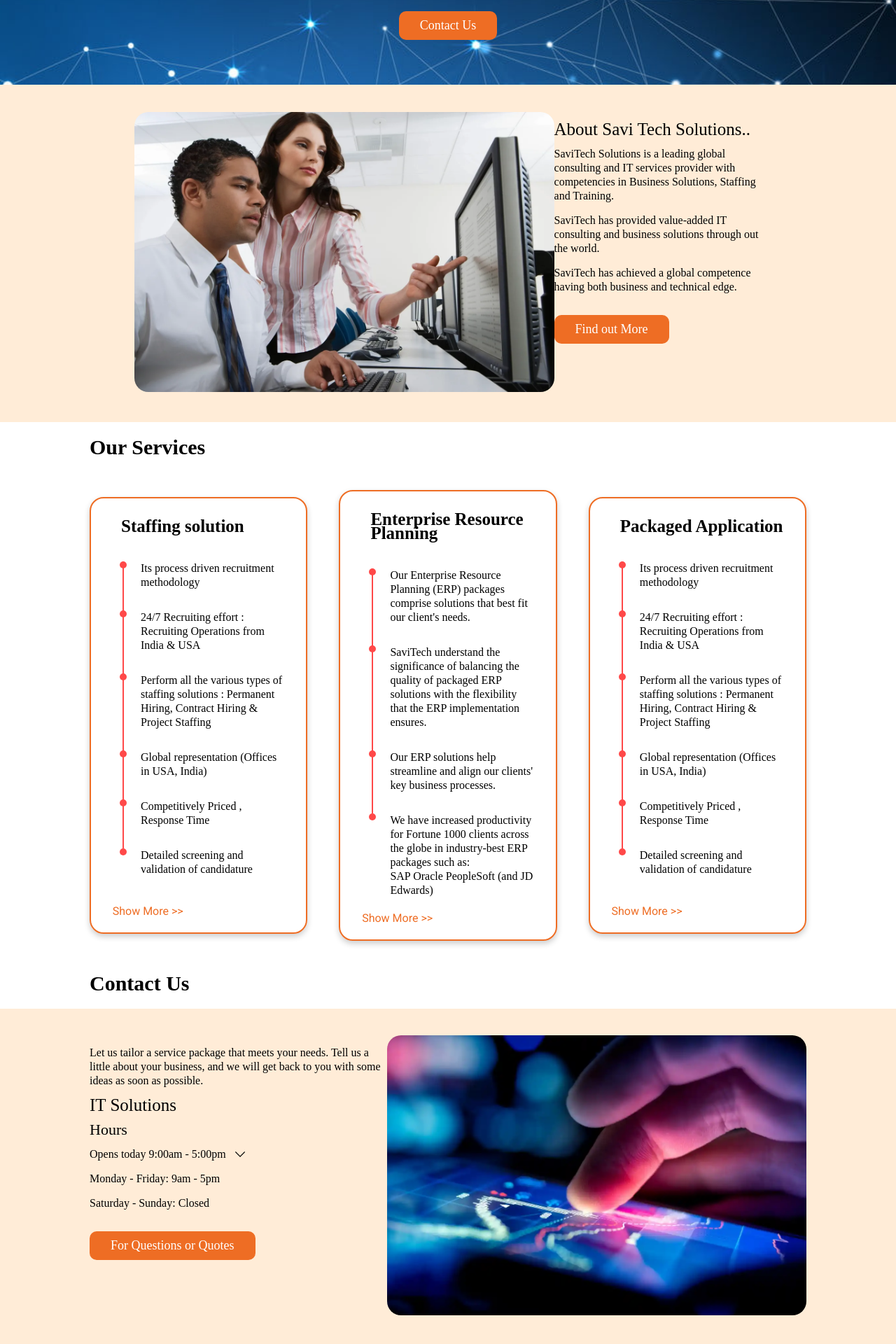
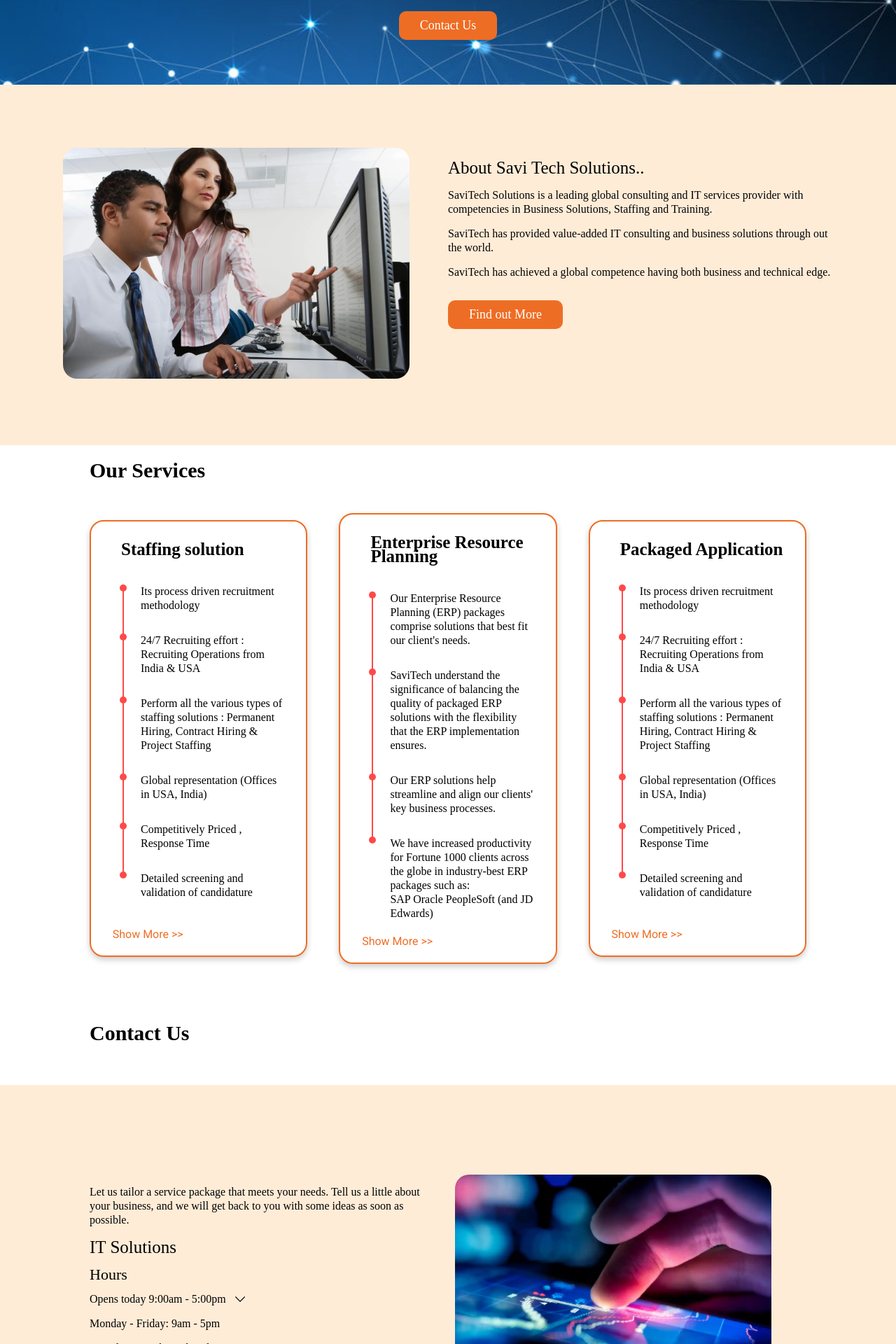
Before and after one commit to bhavyasssweety/orangestack, an Angular app: page /Home in a window 1280 px wide. Shown: the part 280-2200 px from the top of the page at 70% size. Built offline with nearby package versions, Linux system fonts and the light colour scheme.

Commit message:
responsive

```diff
--- a/src/app/home/home.component.css
+++ b/src/app/home/home.component.css
@@ -64,6 +64,7 @@
 
 .contact-content{
     flex: 1;
+    padding-right: 20px;
 }
 
 .sub-heading{
@@ -110,3 +111,104 @@
     border-radius: 10px;
     margin-left: 15px;
 }
+
+@media screen and (min-width:320px) and (max-width:1024px)
+{
+    .about-container{
+        background-color: #FFECD7;
+        display: flex;
+        flex-direction: column;
+        justify-content: center;
+        padding: 10% ;
+        margin: 0;
+    }
+    .about-img{
+     width: 100%;
+    }
+    .image{
+        height: auto;
+        width: 100%;
+        border-radius: 20px;
+    }
+    .about-content{
+        width: 100%;
+
+    }
+    .heading{
+        line-height: 28px;
+    }
+
+    .section-heading{
+     font-size: 30px;
+     font-family: poppins;
+     font-weight: 600;
+     margin: 5% 10% ;
+
+    }
+
+    .contact-container{
+        background-color: #FFECD7;
+        display: flex;
+        flex-direction: column;
+        flex-flow:column-reverse;
+        justify-content: center;
+        padding: 10%;
+        margin: 0;
+    }
+
+
+}
+@media screen and (min-width:1025px) and (max-width:1440px)
+{
+    .about-container{
+        background-color: #FFECD7;
+        display: flex;
+        flex-direction: row;
+        justify-content: center;
+        padding: 7% ;
+        margin: 0;
+    }
+    .about-img{
+     width: 100%;
+    }
+    .image{
+        height: auto;
+        width: 90%;
+        border-radius: 20px;
+    }
+    .about-content{
+        width: 100%;
+
+    }
+    .heading{
+        line-height: 28px;
+    }
+
+    .section-heading{
+     font-size: 30px;
+     font-family: poppins;
+     font-weight: 600;
+     margin: 5% 10% ;
+
+    }
+
+    .contact-container{
+        background-color: #FFECD7;
+        display: flex;
+        flex-direction: row;
+        justify-content: center;
+        padding: 10%;
+        margin: 0;
+    }
+}
+@media screen and (min-width:1441px) and (max-width:1800px)
+{
+    .about-container{
+        background-color: #FFECD7;
+        display: flex;
+        flex-direction: row;
+        justify-content: center;
+        padding: 5% ;
+        margin: 0;
+    }
+}
```
